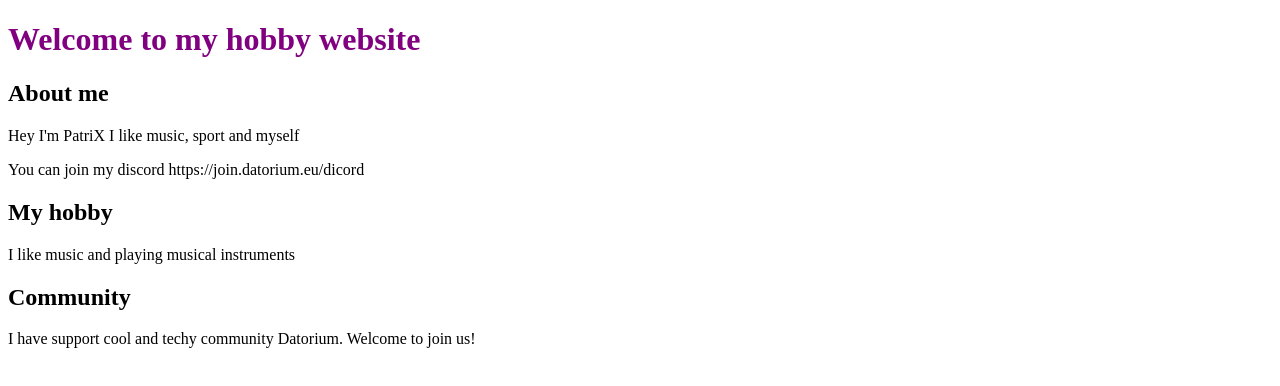
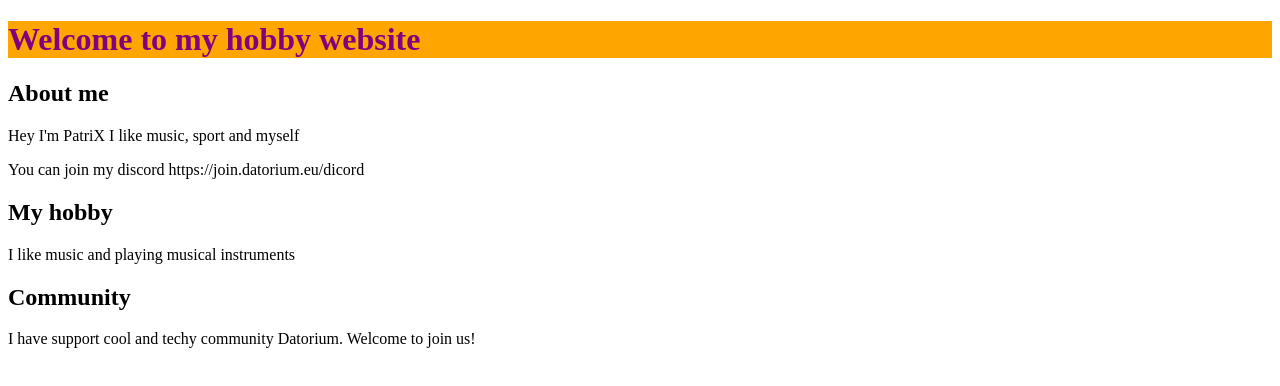
Before and after one commit to popstey/my-second-webpage, a plain HTML site: page index.html in a window 1280 px wide. Drawn offline with Linux system fonts and the light colour scheme.

Commit message:
Update index.html

```diff
--- a/index.html
+++ b/index.html
@@ -11,7 +11,7 @@
 
 <body>
 
-<h1 style="color:purple;">Welcome to my hobby website</h1>
+<h1 style="color:purple;background-color:orange;">Welcome to my hobby website</h1>
   <h2>About me</h2>
   <p>Hey I'm PatriX I like music, sport and myself</p>
   <p>You can join my discord https://join.datorium.eu/dicord</p>
```
